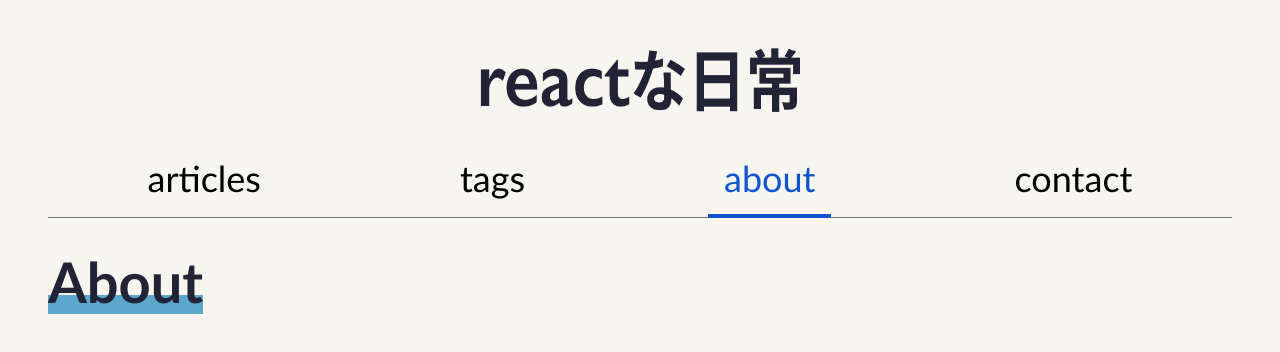
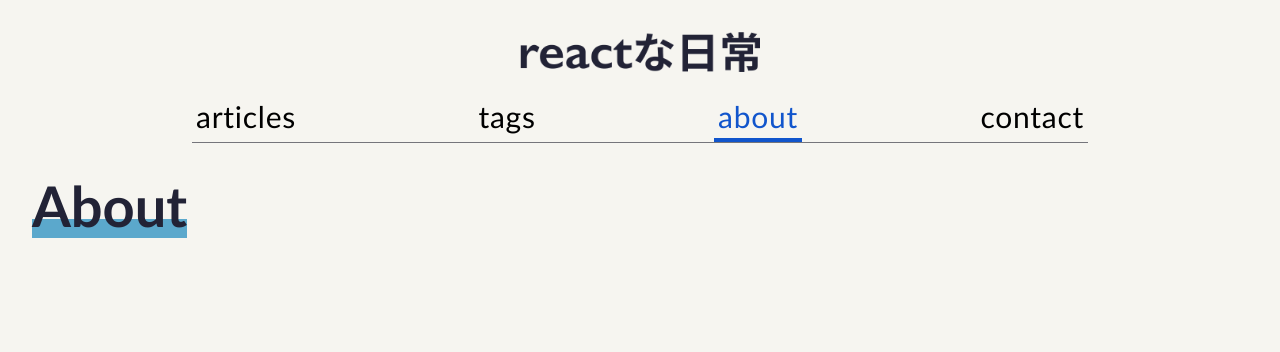
Before and after one commit to fo-ji/reactive-everyday, a Next.js app: page /about in a window 1280 px wide. Shown: the top 352 px of the page. Built offline with nearby package versions, Linux system fonts and the light colour scheme.

Commit message:
fix Layout component and add ContentLayout

```diff
--- /dev/null
+++ b/src/components/Layout/ContentLayout.tsx
@@ -0,0 +1,23 @@
+import Head from 'next/head'
+import { PropsWithChildren } from 'react'
+
+interface ContentLayoutProps extends PropsWithChildren {
+  title?: string
+  description?: string
+}
+
+export const ContentLayout: React.FC<ContentLayoutProps> = ({
+  title = 'reactな日常',
+  children,
+  description = ''
+}) => {
+  return (
+    <div className='m-auto max-w-4xl'>
+      <Head>
+        <title>{title}</title>
+        <meta name='description' content={description} />
+      </Head>
+      {children}
+    </div>
+  )
+}
--- a/src/components/Layout/Layout.tsx
+++ b/src/components/Layout/MainLayout.tsx
@@ -15,16 +15,16 @@
   ]
 
   return (
-    <div className='mt-6 border-b border-placeholder text-4xl'>
-      <ul className='-mb-px flex justify-around'>
+    <div className='mt-4'>
+      <ul className='m-auto -mb-px flex max-w-4xl justify-between border-b border-placeholder text-3xl tracking-wide'>
         {routes.map((route, idx) => (
           <li key={idx}>
             <Link
               href={route.path}
               className={
                 router.pathname.startsWith(route.path)
-                  ? 'pointer-events-none inline-block cursor-none border-b-4 border-link p-4 text-link'
-                  : 'inline-block p-4 hover:opacity-40'
+                  ? 'pointer-events-none inline-block cursor-none border-b-4 border-link p-1 text-link'
+                  : 'inline-block p-1 hover:opacity-40'
               }
             >
               {route.name}
@@ -39,7 +39,7 @@
 const Logo: React.FC = () => {
   return (
     <Link href='/articles'>
-      <Image src='/logo.png' width={320} height={64} alt='logo' />
+      <Image src='/logo.png' width={240} height={40} alt='logo' />
     </Link>
   )
 }
@@ -55,9 +55,9 @@
   )
 }
 
-export const Layout: React.FC<PropsWithChildren> = ({ children }) => {
+export const MainLayout: React.FC<PropsWithChildren> = ({ children }) => {
   return (
-    <div className='min-h-screen bg-background p-12'>
+    <div className='min-h-screen bg-background p-8'>
       <Header />
       <main className='py-8'>{children}</main>
     </div>
--- a/src/components/Layout/index.ts
+++ b/src/components/Layout/index.ts
@@ -1 +1,2 @@
-export * from './Layout'
+export * from './ContentLayout'
+export * from './MainLayout'
--- a/src/pages/_app.tsx
+++ b/src/pages/_app.tsx
@@ -2,13 +2,13 @@
 
 import type { AppProps } from 'next/app'
 
-import { Layout } from '@/components/Layout'
+import { MainLayout } from '@/components/Layout'
 
 function MyApp({ Component, pageProps }: AppProps) {
   return (
-    <Layout>
+    <MainLayout>
       <Component {...pageProps} />
-    </Layout>
+    </MainLayout>
   )
 }
 
```
